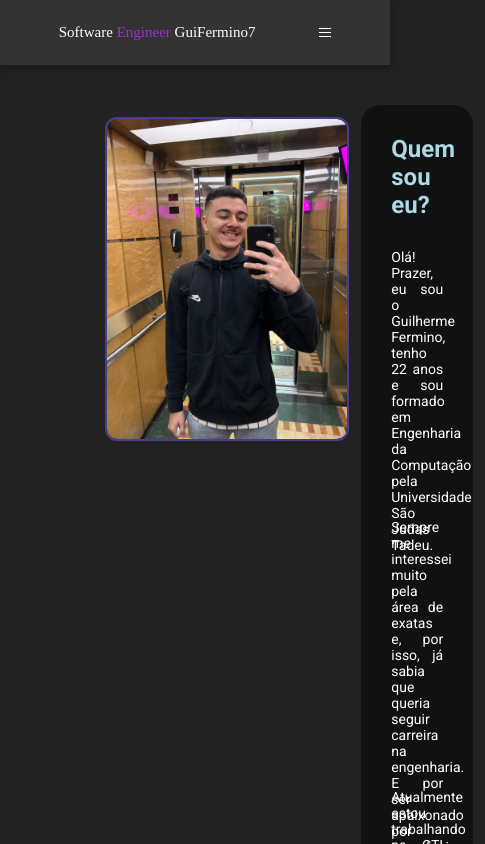
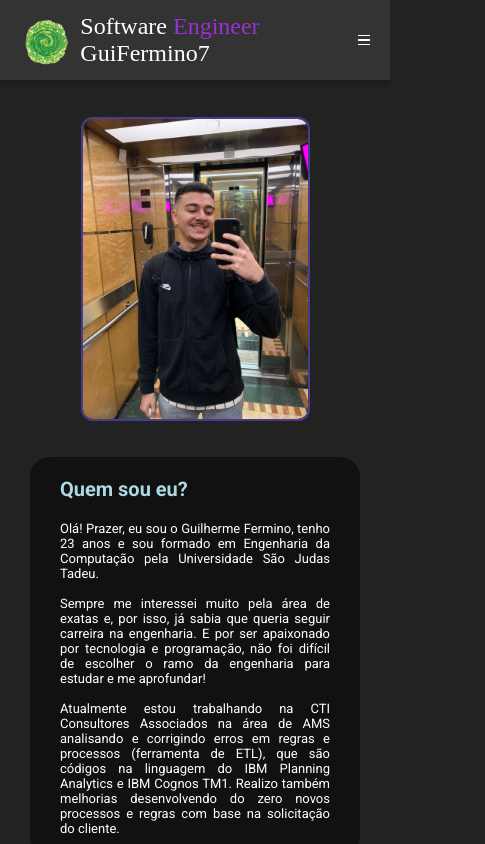
Before and after one commit to guifermino7/trilha-frontend, a React (Create React App) app: page / in a window 390 px wide. Shown: the top 844 px of the page, 485 px wide, since content can reach past the window. Built offline with nearby package versions, Linux system fonts and the light colour scheme; a web font is replaced by a local one.

Commit message:
Adicionando responsividade no Home para celulares, tablets e iPads

```diff
--- a/src/App.jsx
+++ b/src/App.jsx
@@ -107,7 +107,7 @@ class App extends React.Component {
             { this.state.showKnowledge ? <Knowledge
             title="Python"
             provider="Curso em Vídeo"
-            description="Aprendi Python através dos cursos 'Python 3 - Mundo 1' e 'Python 3 - Mundo 2'."
+            description="Aprendi Python através dos cursos 'Python 3 - Mundo 1' e 'Python 3 - Mundo 2' no Curso em Vídeo."
             thumbnail={pythonImg}
             /> : null }
           </section>
--- a/src/components/Aboutme/Aboutme.jsx
+++ b/src/components/Aboutme/Aboutme.jsx
@@ -17,7 +17,7 @@ export class Aboutme extends React.Component {
                     <h2>Quem sou eu?</h2>
                     <p className="introduction">
                         Olá!
-                        Prazer, eu sou o Guilherme Fermino, tenho 22 anos e sou formado em Engenharia da Computação pela Universidade São Judas Tadeu.
+                        Prazer, eu sou o Guilherme Fermino, tenho 23 anos e sou formado em Engenharia da Computação pela Universidade São Judas Tadeu.
                     </p>
                     <p>
                         Sempre me interessei muito pela área de exatas e, por isso, já sabia que queria seguir carreira na engenharia.
--- a/src/components/Aboutme/styles.css
+++ b/src/components/Aboutme/styles.css
@@ -29,26 +29,24 @@ section .about-me h2 {
     margin: 1.4rem;
 }
 
-@media screen and (min-width: 25rem) and (max-width: 52rem) {
-
-}
-
-@media screen and (min-width: 52rem) and (max-width: 61rem) {
+@media screen and (max-width: 61rem) {
     main {
-        width: 65rem;
-        height: 65rem;
+        width: 100%;
+        height: 100vh;
+        margin-bottom: 2rem;
         flex-direction: column;
         align-items: center;
-        justify-content: space-between;
+        justify-content: flex-start;
     }
 
     .about-me {
-        min-width: 70%;
-        height: 31rem;
+        width: 33rem;
+        padding: 0.5rem;
+        margin-top: 3rem;
     }
 
     section .about-me h2 {
-        margin: 2.5rem;
+        margin: 1.5rem 1.5rem 2rem 2.5rem;
         font-size: 2rem;
     }
 
--- a/src/components/Experience/styles.css
+++ b/src/components/Experience/styles.css
@@ -45,11 +45,8 @@
     color: #3590C9;
 }
 
-@media screen and (min-width: 25rem) and (max-width: 52rem) {
 
-}
-
-@media screen and (min-width: 52rem) and (max-width: 61rem) {
+@media screen and (max-width: 61rem) {
     .experiences {
         width: 33rem;
         height: 35rem;
--- a/src/components/Skills/styles.css
+++ b/src/components/Skills/styles.css
@@ -17,11 +17,8 @@
     list-style: disc;
 }
 
-@media screen and (min-width: 25rem) and (max-width: 52rem) {
 
-}
-
-@media screen and (min-width: 52rem) and (max-width: 61rem) {
+@media screen and (max-width: 61rem) {
     .skills{
         width: 33rem;
         height: 35rem;
--- a/src/styles/App.css
+++ b/src/styles/App.css
@@ -183,31 +183,40 @@ img.portal {
 
 @media screen and (max-width: 61rem) {
     header nav#navbar {
-        max-width: 75%;
-        height: 6.5rem;
+        max-width: 100%;
+        padding: 2rem;
+    }
+
+    header nav#navbar .nav-brand {
+        width: 90%;
+        justify-content: space-evenly;
     }
 
     header nav#navbar .nav-brand h1 {
-        font-size: 1.5rem;
+        font-size: 2.4rem;
     }
 
-    header nav#navbar ul.nav-list li,
-    header nav#navbar ul.nav-list li  {
-        padding: 1rem 1.5rem;
+    header nav#navbar ul.nav-list {
+        margin-top: 10rem;
+    }
+
+    header nav#navbar ul.nav-list li {
+        padding: 2rem;
         margin-inline: 1rem;
     }
 
     header nav#navbar ul.nav-list li a,
     header nav#navbar ul.nav-list li button {
-        font-size: 1.2rem;
+        font-size: 1.8rem;
     }
 
     img.portal {
-        display: none;
+        height: 5rem;
     }
 
     section.intro {
-        margin: 3rem 0 0 0;
+        margin: 2.4rem 0 0 0;
+        height: 100vh;
     }
 
     section.bio {
@@ -215,8 +224,10 @@ img.portal {
     }
 
     section.bio div.bio-container {
+        width: 100%;
+        height: 100vh;
         flex-direction: column;
-        justify-content: space-between;
+        justify-content: space-evenly;
         align-items: center;
         margin: 0;
     }
@@ -323,7 +334,7 @@ img.portal {
 
 @media screen and (min-width: 65rem) and (max-width: 80rem) {
     header nav#navbar {
-        max-width: 75%;
+        max-width: 100%;
         height: 7.2rem;
         padding: 0 1rem;
         justify-content: space-evenly;
```
